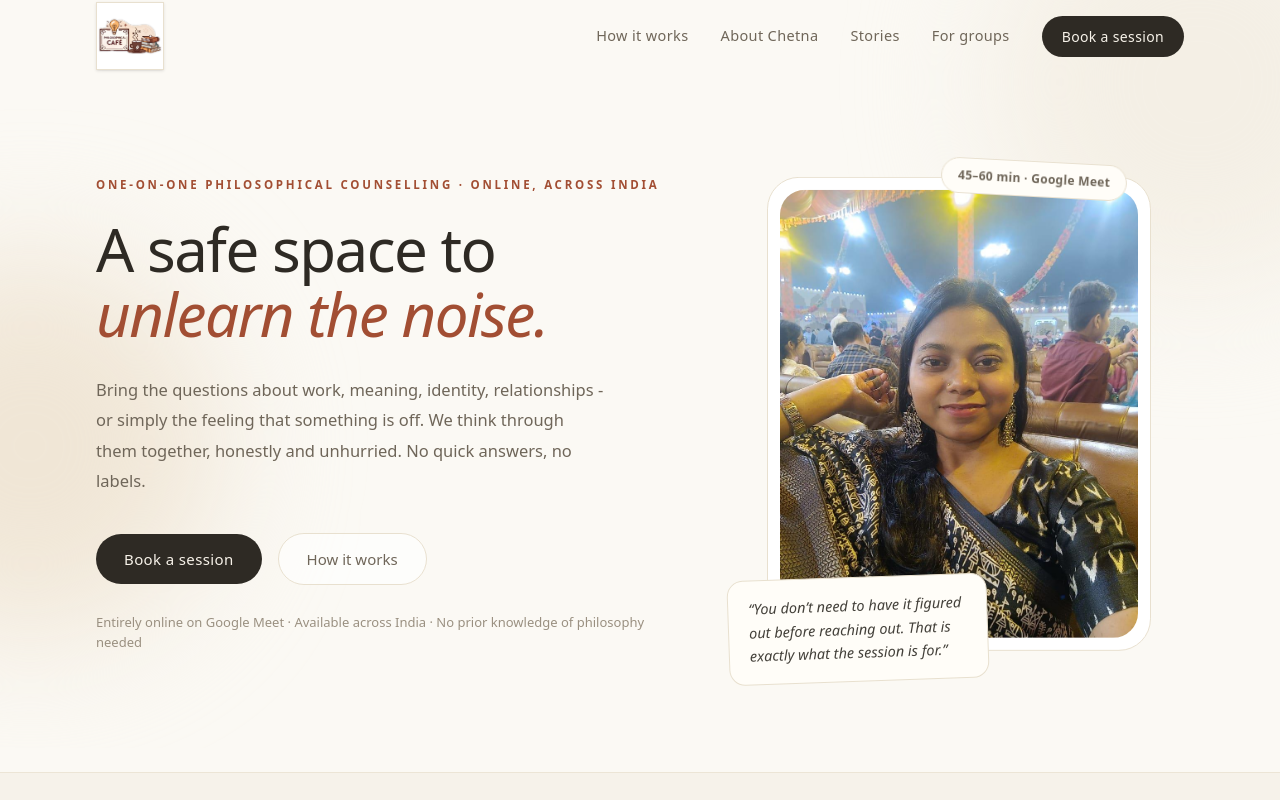
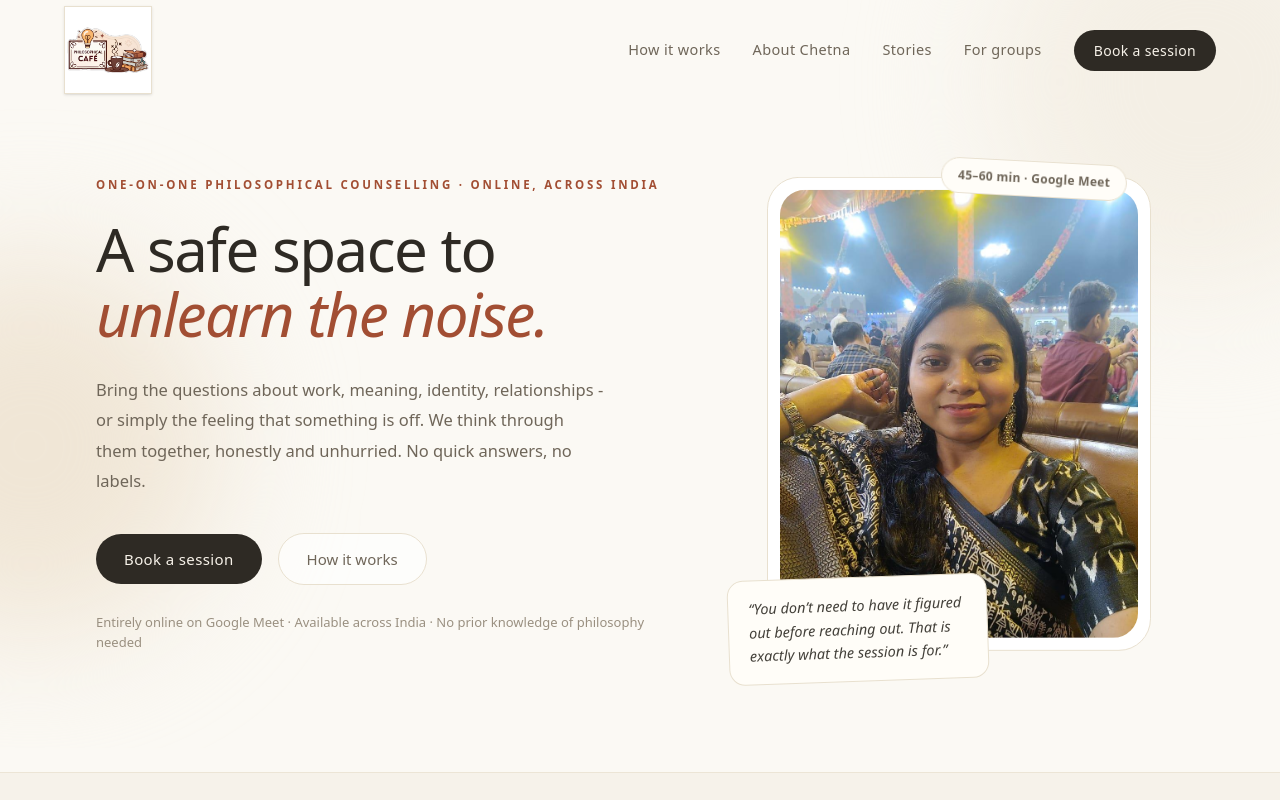
Before and after one commit to Ashutxshj/the_philosophical_cafe, a Next.js app: page / in a window 1280 px wide. Shown: the top 800 px of the page. Built offline with nearby package versions, Linux system fonts and the light colour scheme.

Commit message:
style: increase navbar height, width, and logo size

```diff
--- a/components/Navbar.tsx
+++ b/components/Navbar.tsx
@@ -41,10 +41,10 @@ export default function Navbar() {
           : "border-b border-transparent bg-transparent"
       }`}
     >
-      <nav className="mx-auto flex h-[72px] max-w-6xl items-center justify-between px-5 sm:px-8">
+      <nav className="mx-auto flex h-[100px] max-w-[1536px] items-center justify-between px-6 sm:px-12 md:px-16">
         <Link href="/" className="group flex items-center">
-          <span className="block h-[68px] w-[68px] overflow-hidden border border-sand bg-white shadow-sm transition-transform duration-500 group-hover:rotate-[14deg]">
-            <Image src="/tpc_logo.jpeg" alt="The Philosophical Cafe" width={68} height={68} className="object-cover" />
+          <span className="block h-[88px] w-[88px] overflow-hidden border border-sand bg-white shadow-sm transition-transform duration-500 group-hover:rotate-[14deg]">
+            <Image src="/tpc_logo.jpeg" alt="The Philosophical Cafe" width={88} height={88} className="object-cover" />
           </span>
         </Link>
 
```
